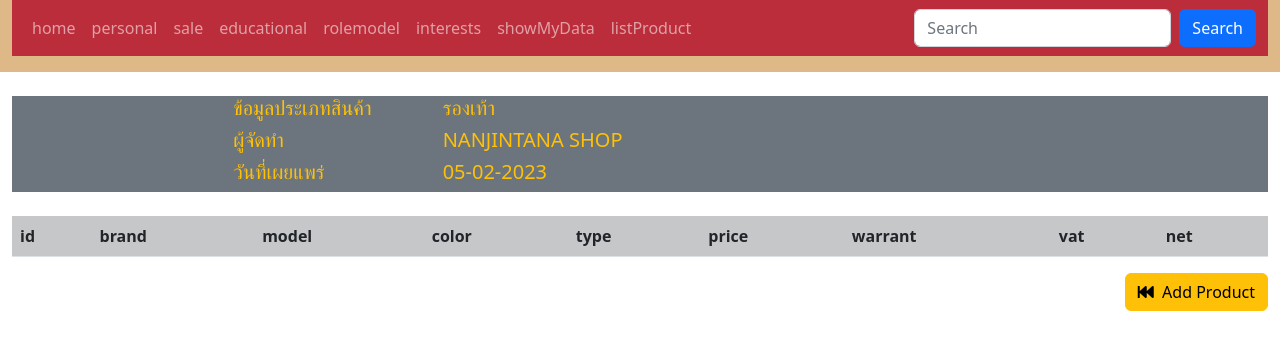
After one commit to JintanaRTW/django263, a Django app: page /listProduct in a window 1280 px wide. The commit adds this page. Shown: the top 350 px of the page. Run offline with Django 4.2, Linux system fonts and the light colour scheme; lists and menus that the app fills with data are empty; some libraries are stand-ins or nearby versions.

Commit message:
27/1/2566

```diff
--- a/ProfileApp/urls.py
+++ b/ProfileApp/urls.py
@@ -10,7 +10,6 @@ urlpatterns = [
     path('rolemodel', views.rolemodel, name='rolemodel'),
     path('interests', views.interests, name='interests'),
     path('showMyData', views.showMyData, name='showMyData'),
-
-
-
+    path('listProduct', views.listProduct, name='listProduct'),
+    path('inputProduct', views.inputProduct, name='inputProduct'),
 ]
--- a/ProfileApp/views.py
+++ b/ProfileApp/views.py
@@ -1,4 +1,4 @@
-from django.shortcuts import render
+from django.shortcuts import render , redirect
 
 def home(request):
     return render(request, 'home.html')
@@ -51,3 +51,46 @@ def showMyData(request):
                'showgender': showgender, 'showBirthday': showBirthday, 'showWeight': showWeight, 'showHeight': showHeight,
                'showstatus': showstatus, 'showSchool': showSchool, 'products': products}
     return render(request, 'showMyData.html', context)
+
+lstOurProduct = []
+from ProfileApp.models import *
+from ProfileApp.forms import *
+
+
+def listProduct(request):
+    context = {'products': lstOurProduct}
+    return render(request, 'listProduct.html', context)
+
+
+def inputProduct(request):
+    if request.method == 'POST':
+        form = ProductForm(request.POST)
+        if form.is_valid():
+            form = form.cleaned_data
+            id = form.get('id')
+            brand = form.get('brand')
+            model = form.get('model')
+            color = form.get('color')
+            type = form.get('type')
+            price = form.get('price')
+
+            if price <= 1000:
+                warranty = 1
+            elif price <= 2000:
+                warranty = 2
+            elif price <= 3000:
+                warranty = 3
+            else:
+                warranty = 4
+
+            vat = price * 0.07
+            net = price + vat
+            pd = Product(id, brand, model, color, type, price, warranty, vat, net)
+            lstOurProduct.append(pd)
+            return redirect('listProduct')
+        else:
+            form = ProductForm(form)
+    else:
+        form = ProductForm()
+        context = {'form': form}
+        return render(request, 'inputProduct.html', context)
--- a/templates/header.html
+++ b/templates/header.html
@@ -30,6 +30,9 @@
                  <li class="nav-item">
                     <a class="nav-link" href="{% url 'showMyData' %}">showMyData</a>
                 </li>
+                 <li class="nav-item">
+                    <a class="nav-link" href="{% url 'listProduct' %}">listProduct</a>
+                </li>
             </ul>
             <form class="d-flex">
                 <input class="form-control me-2" type="text" placeholder="Search">
--- /dev/null
+++ b/templates/listProduct.html
@@ -0,0 +1,57 @@
+{% extends 'base.html' %}
+{% load fontawesome_5 %}
+{% fontawesome_5_static %}
+{% load static %}
+<!DOCTYPE html>
+{% block content %}
+<br>
+    <div class="container-fluid text-warning">
+    <div class="row bg-secondary">
+        <div class="col-lg-2">
+        </div>
+        <div class="col-lg-2">
+            <h5>ข้อมูลประเภทสินค้า</h5>
+            <h5>ผู้จัดทำ</h5>
+            <h5>วันที่เผยแพร่</h5>
+        </div>
+        <div class="col-lg-8 text-start text-warning">
+            <h5>รองเท้า</h5>
+            <h5> NANJINTANA SHOP</h5>
+            <h5>05-02-2023</h5>
+        </div>
+    </div>
+    </div>
+    <br>
+    <table class="table table-striped table-hover" style="background: #d1d2d4">
+        <tr>
+            <th>id</th>
+            <th>brand</th>
+            <th>model</th>
+            <th>color</th>
+            <th>type</th>
+            <th>price</th>
+            <th>warrant</th>
+            <th>vat</th>
+            <th>net</th>
+        </tr>
+        {% for product in products%}
+            <tr>
+                <td>{{product.id}}</td>
+                <td>{{product.brand}}</td>
+                <td>{{ product.model }}</td>
+                <td>{{ product.color }}</td>
+                <td>{{ product.type }}</td>
+                <td>{{ product.price }}</td>
+                <td>{{ product.warranty }}</td>
+                <td>{{ product.vat }}</td>
+                <td>{{ product.net }}</td>
+            </tr>
+        {% endfor %}
+    </table>
+    <div class="row">
+        <div class="col-lg-12 text-lg-end">
+            <a href="{% url 'inputProduct' %}" class="btn btn-warning">
+                {% fa5_icon 'fas fa-fast-backward' %}&nbsp Add Product</a>
+        </div>
+    </div>
+{% endblock %}
```
Also changed, not shown: ProfileApp/forms.py (added, +39 -0 lines), ProfileApp/models.py (added, +16 -0 lines), templates/inputProduct.html (added, +21 -0 lines).
